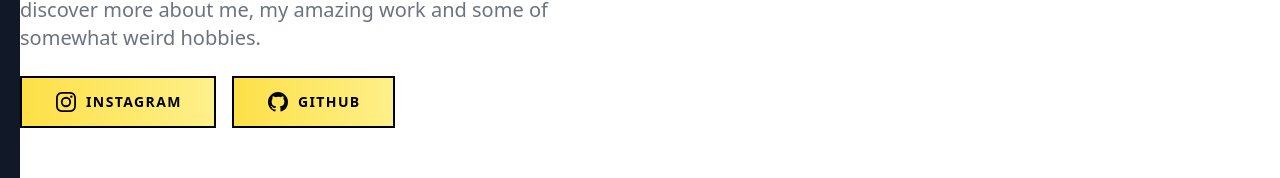
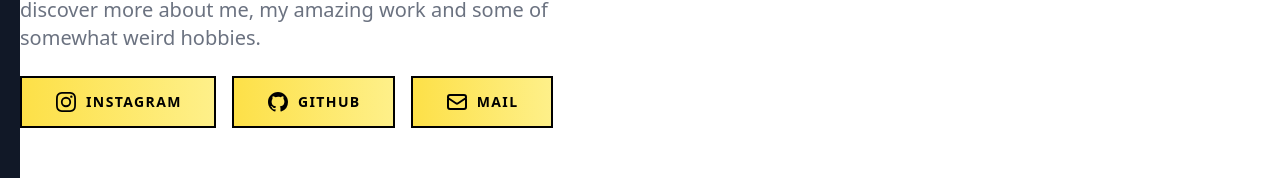
Before and after one commit to MiguelFranken/personal-website, a Next.js app: page / in a window 1280 px wide. Shown: the part 760-938 px from the top of the page. Built offline with nearby package versions, Linux system fonts and the light colour scheme.

Commit message:
Add mail button

```diff
--- a/components/hero.tsx
+++ b/components/hero.tsx
@@ -1,6 +1,6 @@
 import Spline from "@splinetool/react-spline";
 
-import { GlobeIcon, BriefcaseIcon } from "@heroicons/react/outline";
+import { GlobeIcon, BriefcaseIcon, MailIcon } from "@heroicons/react/outline";
 
 const navigation = [
   {
@@ -28,6 +28,11 @@ const navigation = [
         />
       </svg>
     ),
+  },
+  {
+    name: "Mail",
+    href: "mailto:miguelfranken90@gmail.com",
+    icon: () => <MailIcon className="w-6 h-6" />,
   },
 ];
 
```
